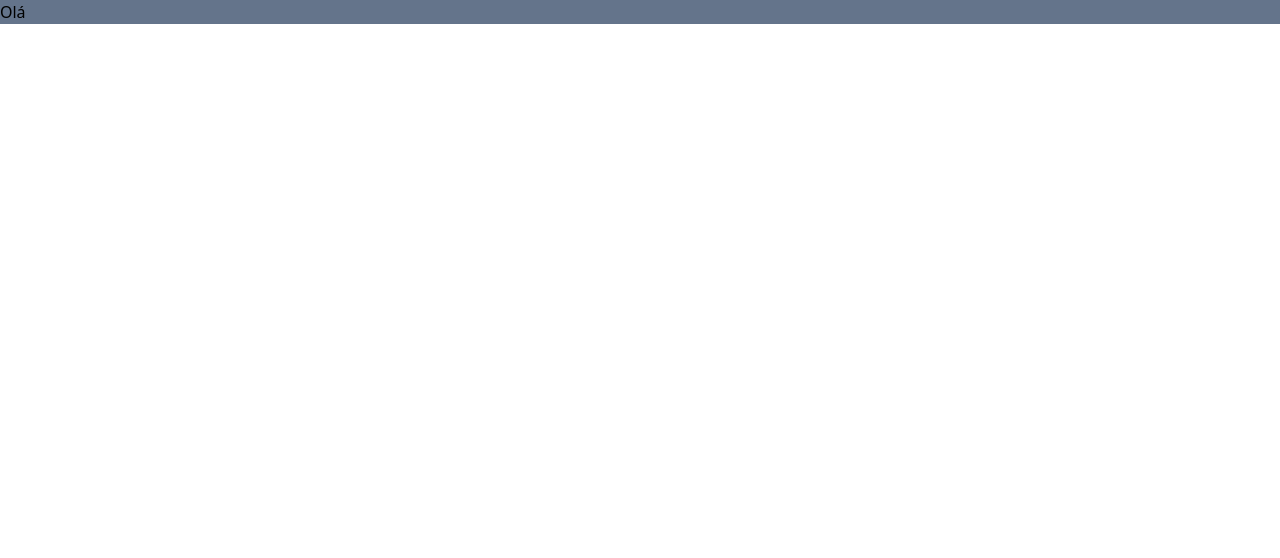
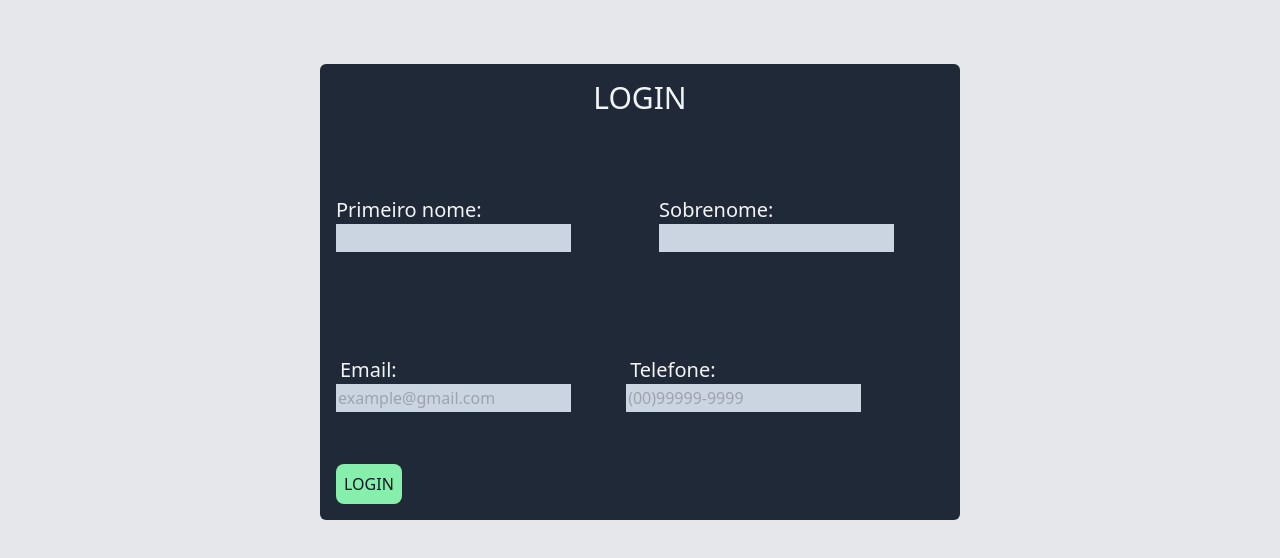
Before and after one commit to Fellipe-Barradas/Tela-de-login, a website: page public/index.html in a window 1280 px wide. Drawn offline with Linux system fonts and the light colour scheme.

Commit message:
Inserido HTML e Tailwind principal

```diff
--- a/public/index.html
+++ b/public/index.html
@@ -4,10 +4,40 @@
     <meta charset="UTF-8">
     <meta http-equiv="X-UA-Compatible" content="IE=edge">
     <meta name="viewport" content="width=device-width, initial-scale=1.0">
-    <title>Teste</title>
+    <title>Formulário web</title>
     <link rel="stylesheet" href="output.css">
 </head>
-<body>
-    <h1 class="bg-slate-500">Olá</h1>
+<body class="bg-gray-200 text-gray-100 font-sans">
+    <!--Conteudo principal-->
+    <main class="w-6/12 bg-gray-800 m-auto mt-16 p-4 rounded-md">
+        <h1 class="text-center text-3xl uppercase text-gray-100 ">Login</h1>
+        <form>
+          <div class="mt-20 flex justify-between">
+            <div>
+              <label for="first-name" class="text-xl text-gray-100 ">Primeiro nome:</label>
+              <input type="text" id="first-name" class="mr-4 bg-slate-300 focus:outline-gray-50 text-gray-900 p-0.5" autocomplete="off">
+            </div>
+            <div>
+              <label for="last-name" class="text-xl text-gray-100 ">Sobrenome:</label>
+              <input type="text" id="last-name" class="bg-slate-300 focus:outline-gray-50 text-gray-900 p-0.5"
+              autocomplete="off">
+            </div>
+          </div>
+          <br>
+          <div class="mt-20 flex justify-between mb-5">
+            <div>
+            <label for="email-set" class="text-xl text-gray-100 ml-1">Email:</label>
+                <input type="email" name="email" id="email-set" placeholder="example@gmail.com" class="bg-slate-300 focus:outline-gray-50 text-gray-900 p-0.5"
+                    autocomplete="off">
+            </div>
+            <div>
+                <label for="cell-set" class="text-xl text-gray-100 ml-1">Telefone:</label>
+                <input type="tel" name="cell-set" id="cell-set" placeholder="(00)99999-9999" class="bg-slate-300 focus:outline-gray-50 text-gray-900 p-0.5"
+                    autocomplete="off">
+            </div>
+          </div>
+          <input type="submit" value="login" class="bg-green-300 focus:outline-gray-50 text-gray-900  mt-8 p-2 uppercase rounded-lg hover:bg-green-900 hover:text-white">
+        </form>
+    </main>
 </body>
 </html>
```
Also changed, not shown: public/output.css.
